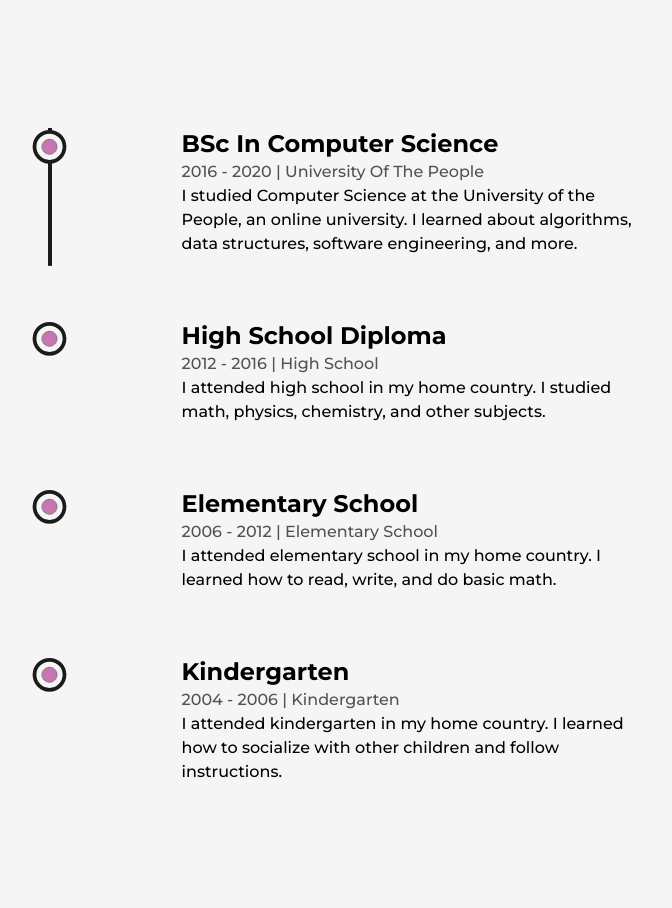
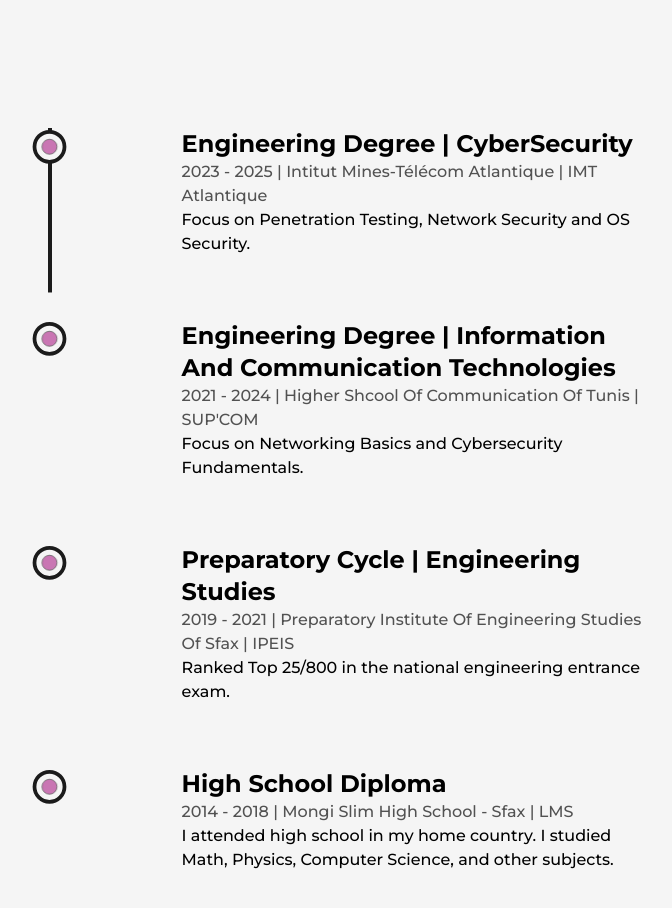
Before and after one commit to MohamedTaherMaalej/my-portfolio, a Next.js app: page /about in a window 1280 px wide. Shown: the part 3820-4728 px from the top of the page, without its empty margins (244-916 px from the left). Built offline with nearby package versions, Linux system fonts and the light colour scheme.

Commit message:
Update Education Component

```diff
--- a/components/Education.js
+++ b/components/Education.js
@@ -6,18 +6,18 @@ import LiIcon from './LiIcon'
 const Details = ({type, duration, place, info}) => {
   const ref = useRef(null)
   return (
-    <li ref={ref} className='my-8 first:mt-0 last:mb-0 w-[60%] mx-auto flex flex-col items-center justify-between'>
+    <li ref={ref} className='my-8 first:mt-0 last:mb-0 w-[60%] mx-auto flex flex-col items-center justify-between md:w-[80%]'>
       <LiIcon reference={ref} />
       <motion.div
       initial={{y: 50}}
       whileInView={{y: 0}}
       transition={{duration: 0.5, type: "spring"}}
       >
-        <h3 className='capitalize font-bold text-2xl'>{type}</h3>
-        <span className='capitalize font-medium text-dark/75 dark:text-light/75'>
+        <h3 className='capitalize font-bold text-2xl sm:text-xl xs:text-lg'>{type}</h3>
+        <span className='capitalize font-medium text-dark/75 dark:text-light/75 xs:text-sm'>
           {duration} | {place}
         </span>
-        <p className='font-medium w-full'>
+        <p className='font-medium w-full md:text-sm'>
           {info}
         </p>
 
@@ -38,17 +38,17 @@ function Education() {
 
   return (
     <div className='my-64'>
-      <h2 className='font-bold text-8xl mb-32 w-full text-center'>
+      <h2 className='font-bold text-8xl mb-32 w-full text-center md:text-6xl sm:text-4xl md:mb-16'>
         Education
       </h2>
-      <div ref={ref} className='w-[75%] mx-auto relative'>
-        <motion.div style={{scaleY: scrollYProgress}} className='absolute left-9 top-0 w-[4px] h-full bg-dark origin-top dark:bg-light'/>
+      <div ref={ref} className='w-[75%] mx-auto relative lg:w-[90%] md:w-full'>
+        <motion.div style={{scaleY: scrollYProgress}} className='absolute left-9 top-0 w-[4px] h-full bg-dark origin-top dark:bg-light md:w-[2px] md:left-[30px] xs:left-[20px]'/>
 
-        <ul className='w-full flex flex-col items-start justify-between ml-4'>
-            <Details type='BSc in Computer Science' duration='2016 - 2020' place='University of the People' info='I studied Computer Science at the University of the People, an online university. I learned about algorithms, data structures, software engineering, and more.'/>
-            <Details type='High School Diploma' duration='2012 - 2016' place='High School' info='I attended high school in my home country. I studied math, physics, chemistry, and other subjects.'/>
-            <Details type='Elementary School' duration='2006 - 2012' place='Elementary School' info='I attended elementary school in my home country. I learned how to read, write, and do basic math.'/>
-            <Details type='Kindergarten' duration='2004 - 2006' place='Kindergarten' info='I attended kindergarten in my home country. I learned how to socialize with other children and follow instructions.'/>
+        <ul className='w-full flex flex-col items-start justify-between ml-4 xs:ml-2'>
+            <Details type='Engineering Degree | CyberSecurity' duration='2023 - 2025' place='Intitut Mines-Télécom Atlantique | IMT Atlantique' info='Focus on Penetration Testing, Network Security and OS Security.'/>
+            <Details type='Engineering Degree | Information and Communication Technologies' duration='2021 - 2024' place="Higher Shcool of Communication of Tunis | SUP'COM" info='Focus on Networking Basics and Cybersecurity Fundamentals.'/>
+            <Details type='Preparatory Cycle | Engineering Studies' duration='2019 - 2021' place='Preparatory Institute Of Engineering Studies Of Sfax | IPEIS' info='Ranked Top 25/800 in the national engineering entrance exam.'/>
+            <Details type='High School Diploma' duration='2014 - 2018' place='Mongi Slim High School - Sfax | LMS' info='I attended high school in my home country. I studied Math, Physics, Computer Science, and other subjects.'/>
         </ul>
       </div>
     </div>
```
